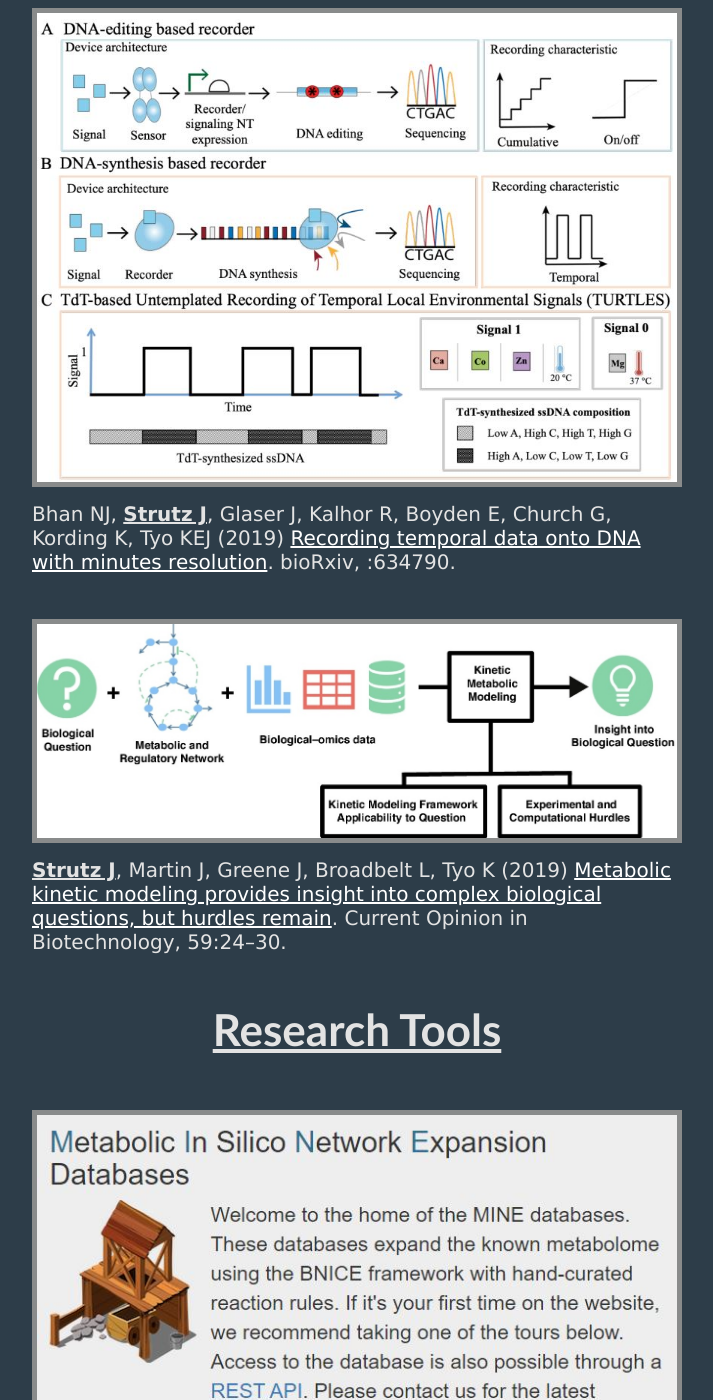
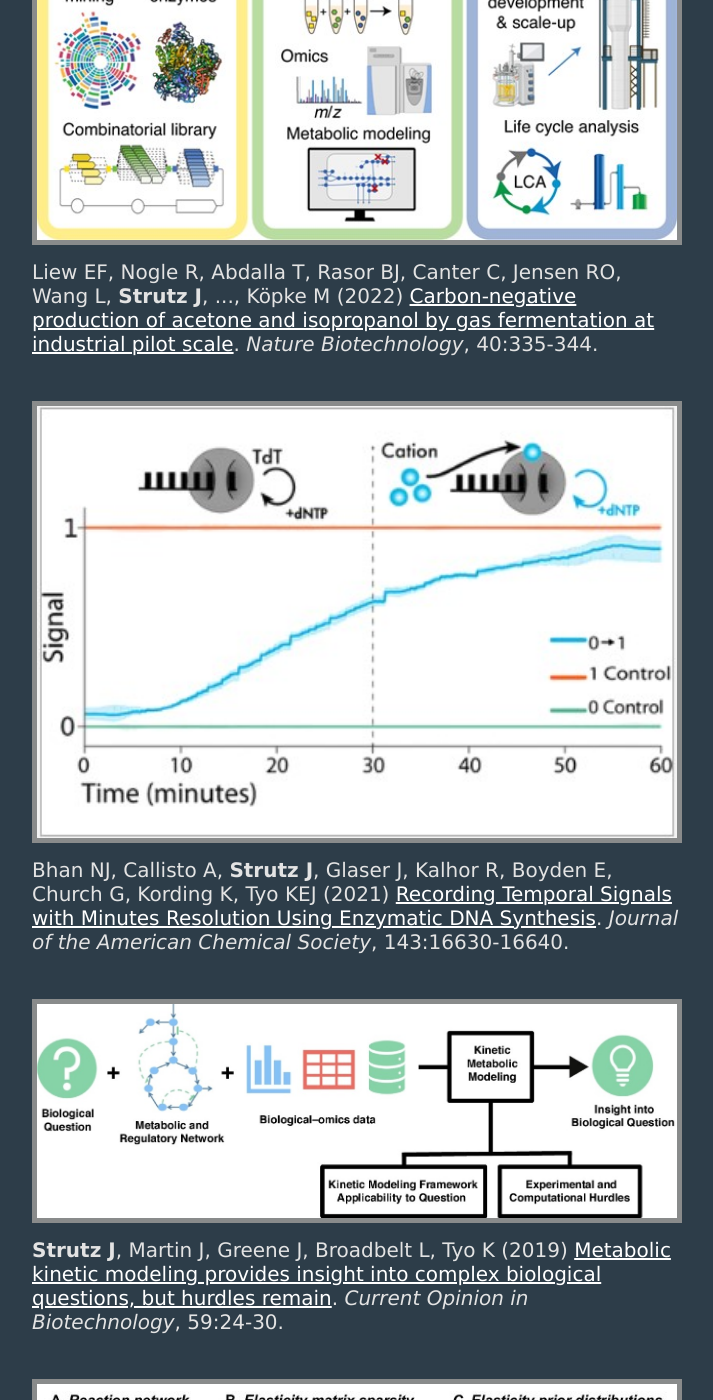
Before and after one commit to jonstrutz11/jonstrutz11.github.io, a Jekyll site: the page built from portfolio.html, in a window 1280 px wide and 1400 px high, scrolled down 697 px. Shown: the whole window, without its empty margins (283-996 px from the left). Built offline with Jekyll 4.4.1, drawn with Linux system fonts in a browser that asks for light colours; some of the changed text lies outside the part shown.

Commit message:
Updated portfolio with 2021-2022 publications

```diff
--- a/portfolio.html
+++ b/portfolio.html
@@ -14,22 +14,39 @@ title: Portfolio
   <!-- Selected Publications -->
   <h1 class="centeredSubheading"><u>Selected Publications</u></h1>
 
-  <img src="assets/images/paper-headers/ploscompbio-st-john.jpg" class="paperHeaderImage">
+  <img src="assets/images/paper-headers/mine-2.jpg" class="paperHeaderImage">
   <p class="bodyText">
-    St. John P, <u><b>Strutz J</b></u>, Broadbelt LJ, Tyo KEJ, Bomble YJ (2019)
-    <a href="assets/pdfs/ploscompbio-st-john-strutz.pdf"><u>Bayesian inference of metabolic kinetics from genome-scale multiomics data</u></a>. PLoS Computational Biology, 15(11):e1007424.
+    <b>Strutz J</b>, Shebek K, Broadbelt L, Tyo K (2022)
+    <a href="assets/pdfs/mine-2.pdf"><u>MINE 2.0: enhanced biochemical coverage for peak identification in untargeted metabolomics</u></a>. <i>Bioinformatics</i>, 38(13):3484-3487.
   </p>
 
-  <img src="assets/images/paper-headers/biorxiv-tdt-recording.jpg" class="paperHeaderImage">
+  <img src="assets/images/paper-headers/ipa-lanzatech.jpg" class="paperHeaderImage">
   <p class="bodyText">
-    Bhan NJ, <u><b>Strutz J</b></u>, Glaser J, Kalhor R, Boyden E, Church G, Kording K, Tyo KEJ (2019)
-    <a href="assets/pdfs/turtles-bhan-strutz.pdf"><u>Recording temporal data onto DNA with minutes resolution</u></a>. bioRxiv, :634790.
+    Liew EF, Nogle R, Abdalla T, Rasor BJ, Canter C, Jensen RO, Wang L, <b>Strutz J</b>, ..., Köpke M (2022)
+    <a href="assets/pdfs/ipa-lanzatech.pdf"><u>Carbon-negative production of acetone and isopropanol by gas fermentation at industrial pilot scale</u></a>. <i>Nature Biotechnology</i>, 40:335-344.
+  </p>
+
+  <img src="assets/images/paper-headers/jacs-tdt-recording.jpg" class="paperHeaderImage">
+  <p class="bodyText">
+    Bhan NJ, Callisto A, <b>Strutz J</b>, Glaser J, Kalhor R, Boyden E, Church G, Kording K, Tyo KEJ (2021)
+    <a href="assets/pdfs/turtles-bhan-callisto-strutz.pdf"><u>Recording Temporal Signals with Minutes Resolution Using Enzymatic DNA Synthesis</u></a>. <i>Journal of the American Chemical Society</i>, 143:16630-16640.
   </p>
 
   <img src="assets/images/paper-headers/opinion-biotech-review.jpg" class="paperHeaderImage">
   <p class="bodyText">
-    <u><b>Strutz J</b></u>, Martin J, Greene J, Broadbelt L, Tyo K (2019)
-    <a href="assets/pdfs/biotech-review-strutz.pdf"><u>Metabolic kinetic modeling provides insight into complex biological questions, but hurdles remain</u></a>. Current Opinion in Biotechnology, 59:24–30.
+    <b>Strutz J</b>, Martin J, Greene J, Broadbelt L, Tyo K (2019)
+    <a href="assets/pdfs/biotech-review-strutz.pdf"><u>Metabolic kinetic modeling provides insight into complex biological questions, but hurdles remain</u></a>. <i>Current Opinion in Biotechnology</i>, 59:24-30.
+  </p>
+
+  <img src="assets/images/paper-headers/ploscompbio-st-john.jpg" class="paperHeaderImage">
+  <p class="bodyText">
+    St. John P, <b>Strutz J</b>, Broadbelt LJ, Tyo KEJ, Bomble YJ (2019)
+    <a href="assets/pdfs/ploscompbio-st-john-strutz.pdf"><u>Bayesian inference of metabolic kinetics from genome-scale multiomics data</u></a>. <i>PLoS Computational Biology</i>, 15(11):e1007424.
+  </p>
+
+  <br>
+  <p class="bodyText">
+    See all my publications on my <a href="{{ site.data.links.papers.GoogleScholar }}"><u>Google Scholar profile</u></a>.
   </p>
 
   <!-- Research Tools -->
```
Also changed, not shown: assets/images/paper-headers/biorxiv-tdt-recording.jpg (deleted), assets/images/paper-headers/ipa-lanzatech.jpg (added), assets/images/paper-headers/jacs-tdt-recording.jpg (added), assets/images/paper-headers/mine-2.jpg (added), 3 other files.
